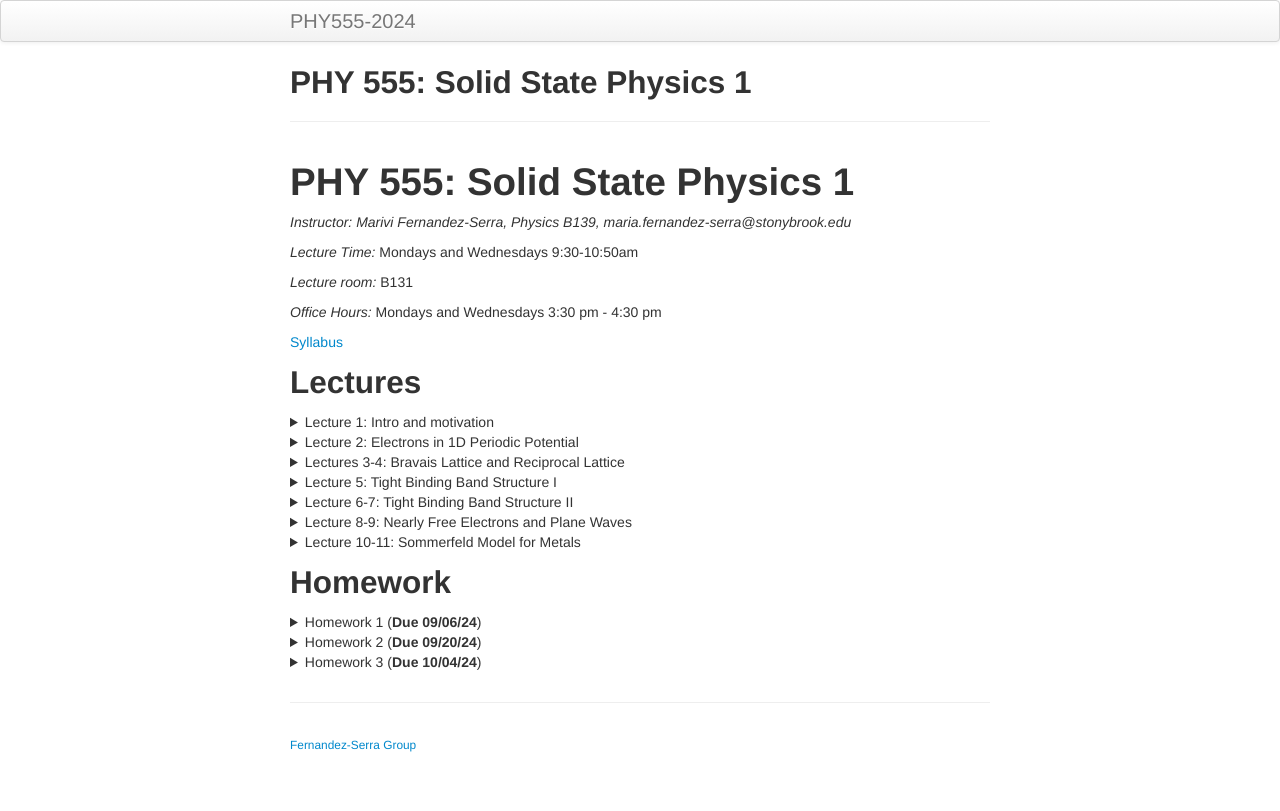
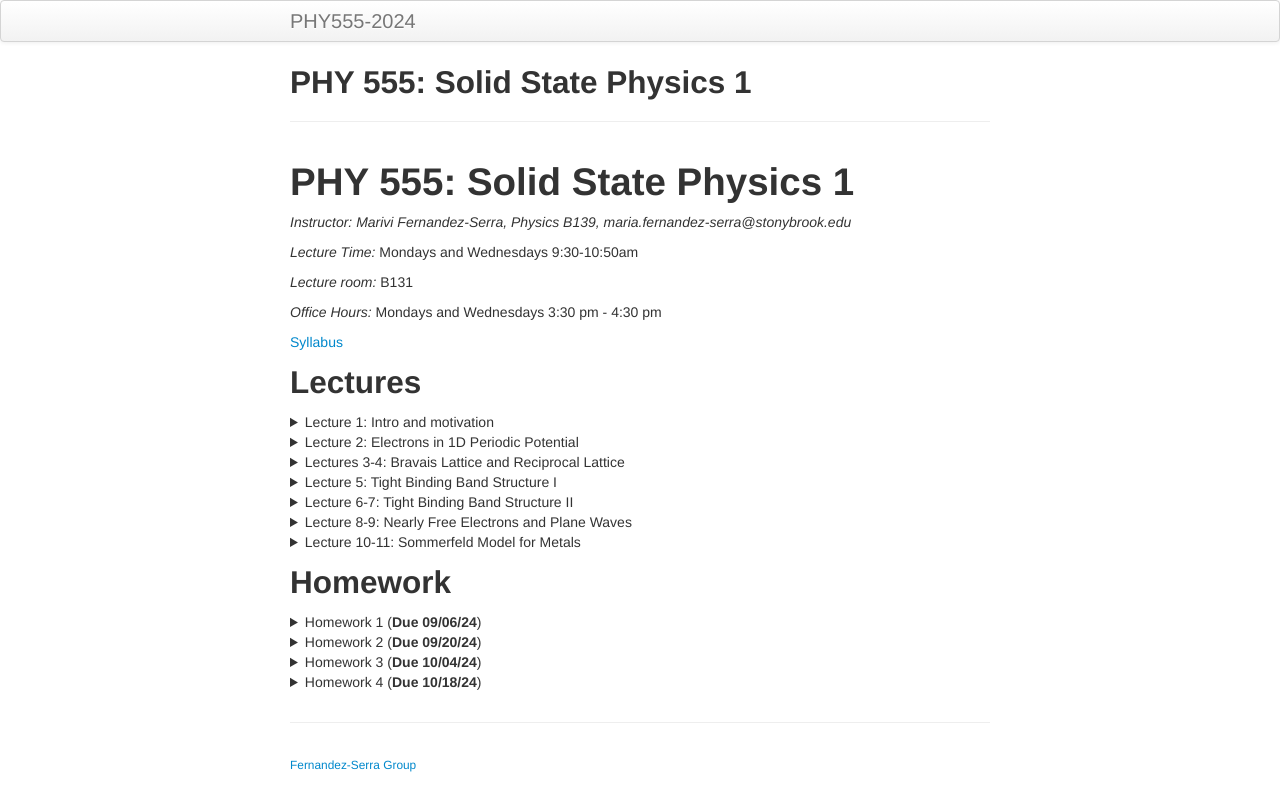
Before and after one commit to marivifs-teaching/PHY555-2024, a Jekyll site: the page built from index.md, in a window 1280 px wide. Shown: the top 811 px of the page. Built offline with Jekyll 4.4.1, drawn with Linux system fonts in a browser that asks for light colours; our own code applies the rules of GitHub Pages for plain Markdown files.

Commit message:
HW4 added

```diff
--- a/index.md
+++ b/index.md
@@ -185,3 +185,12 @@ description: Graduate Solid State Physics, PHY 555 Website.
   <li><a href="./pages/HW/HW3.pdf" target="_blank" rel="noopener noreferrer">Homework 3</a> </li>
 </ul>
 </details>
+
+
+<details>
+  <summary>Homework 4 (<b>Due 10/18/24</b>)</summary>
+
+<ul>
+  <li><a href="./pages/HW/HW4.pdf" target="_blank" rel="noopener noreferrer">Homework 3</a> </li>
+</ul>
+</details>
```
Also changed, not shown: 1 other file.
